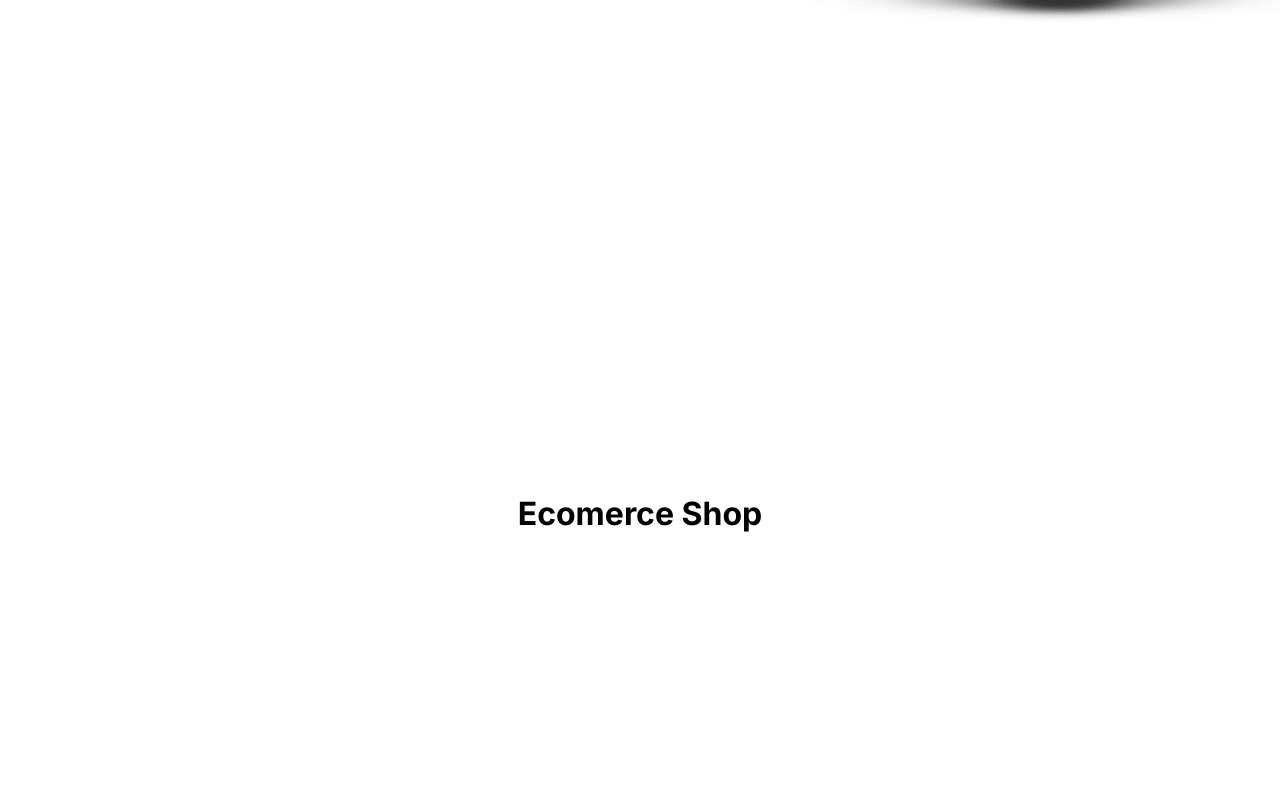
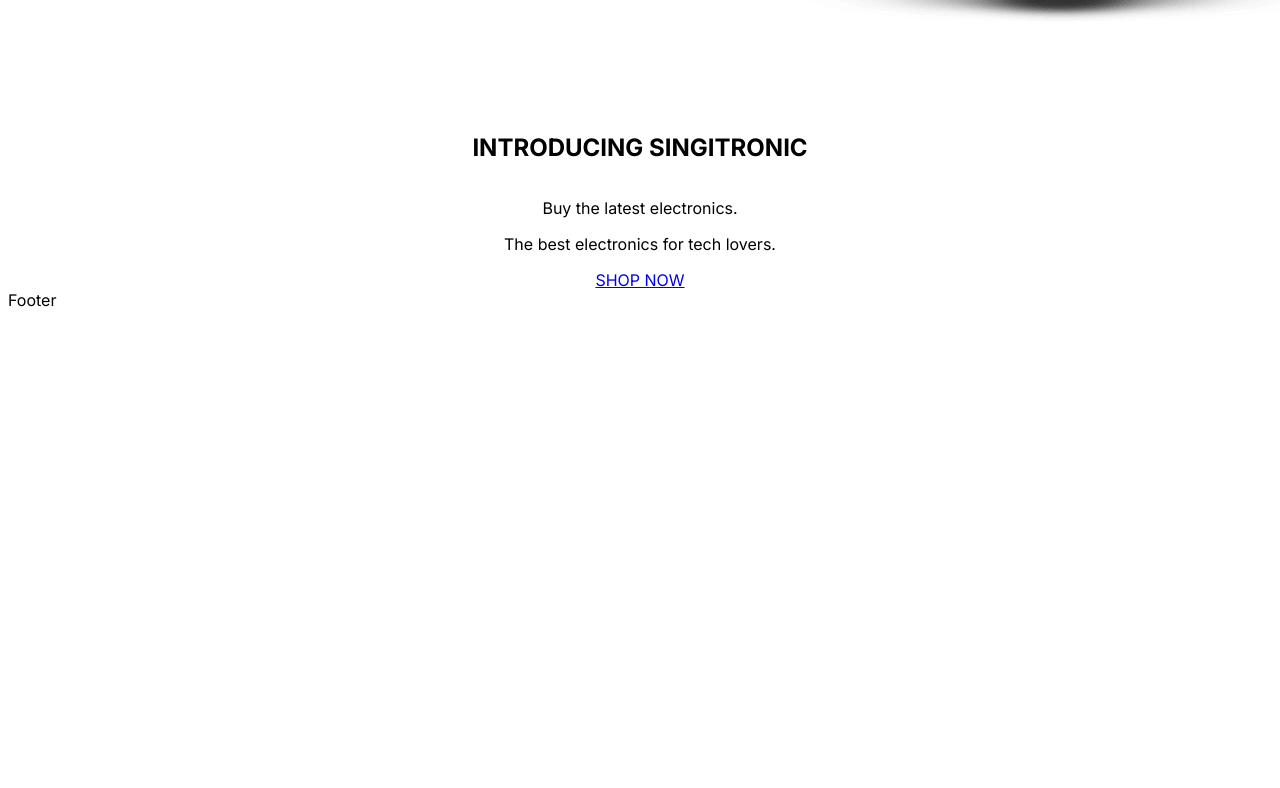
Before and after one commit to Cauba0201/Ecome-shop, a Next.js app: page / in a window 1280 px wide. Shown: the part 952-1740 px from the top of the page. After the commit the page ends 1270 px from the top, so only its background shows below. Built offline with nearby package versions, Linux system fonts and the light colour scheme.

Commit message:
Create: Heading component

```diff
--- a/app/page.tsx
+++ b/app/page.tsx
@@ -1,12 +1,11 @@
 import Hero from "@/components/Hero";
+import IntroducingSection from "@/components/IntroducingSection";
 
 export default function Home() {
   return (
     <>
       <Hero />
-      <div className="flex min-h-screen items-center justify-center bg-zinc-50 font-sans dark:bg-black">
-        <h1>Ecomerce Shop</h1>
-      </div>
+      <IntroducingSection />
     </>
   );
 }
--- /dev/null
+++ b/components/Heading.tsx
@@ -0,0 +1,11 @@
+import React from "react";
+
+const Heading = ({ title }: { title: string }) => {
+  return (
+    <h2 className="text-white text-7xl font-extrabold text-center mt-20 max-lg:text-5xl">
+      {title}
+    </h2>
+  );
+};
+
+export default Heading;
```
